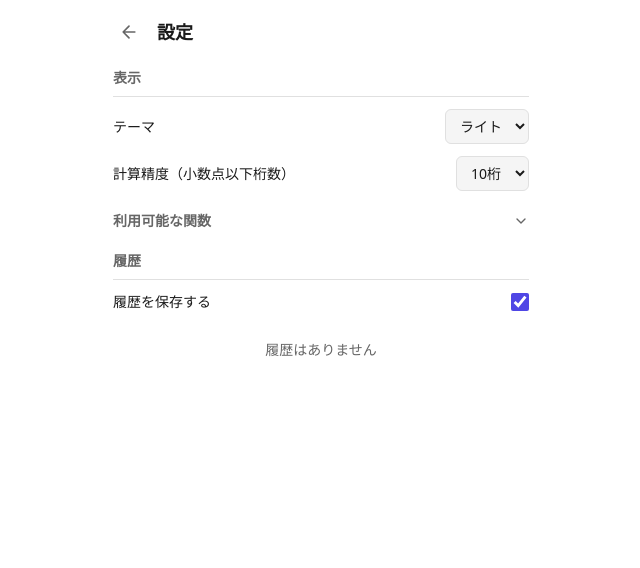
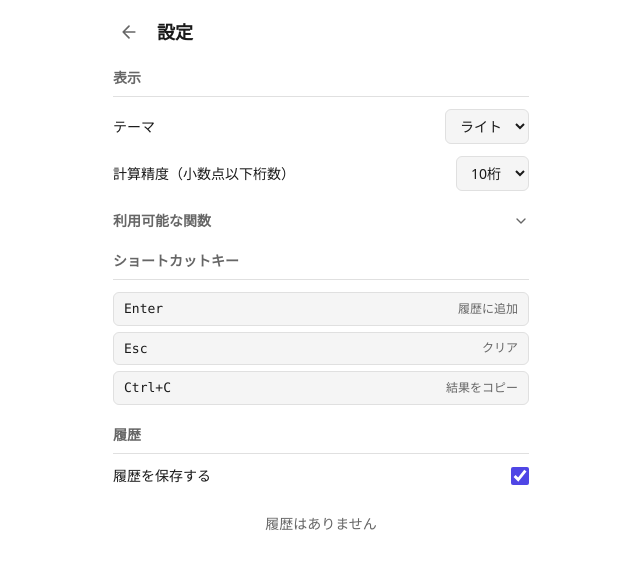
Before and after one commit to tsmh3939/ScientificCalculator, a React (Vite) app: page / in a window 1280 px wide. Both pictures are taken after a click on the button "設定". Shown: the top 568 px of the page, without its empty margins (319-959 px from the left). Built offline with nearby package versions, Linux system fonts and the light colour scheme.

Commit message:
ショートカットキーの説明を追加

```diff
--- a/src/components/Calculator.tsx
+++ b/src/components/Calculator.tsx
@@ -219,6 +219,7 @@ export function Calculator() {
           </span>
         )}
       </div>
+
     </div>
   );
 }
--- a/src/components/Settings.tsx
+++ b/src/components/Settings.tsx
@@ -144,6 +144,27 @@ export function Settings({
 
         <section className="flex flex-col gap-3">
           <h2 className="text-sm font-semibold text-text-secondary m-0 pb-2 border-b border-border">
+            ショートカットキー
+          </h2>
+          <div className="flex flex-col gap-1.5">
+            {[
+              { key: 'Enter', description: '履歴に追加' },
+              { key: 'Esc', description: 'クリア' },
+              { key: 'Ctrl+C', description: '結果をコピー' },
+            ].map((shortcut) => (
+              <div
+                key={shortcut.key}
+                className="flex items-center justify-between px-2.5 py-1.5 bg-bg-input border border-border rounded-md"
+              >
+                <kbd className="text-[13px] font-mono text-text-primary">{shortcut.key}</kbd>
+                <span className="text-xs text-text-secondary">{shortcut.description}</span>
+              </div>
+            ))}
+          </div>
+        </section>
+
+        <section className="flex flex-col gap-3">
+          <h2 className="text-sm font-semibold text-text-secondary m-0 pb-2 border-b border-border">
             履歴
           </h2>
 
```
